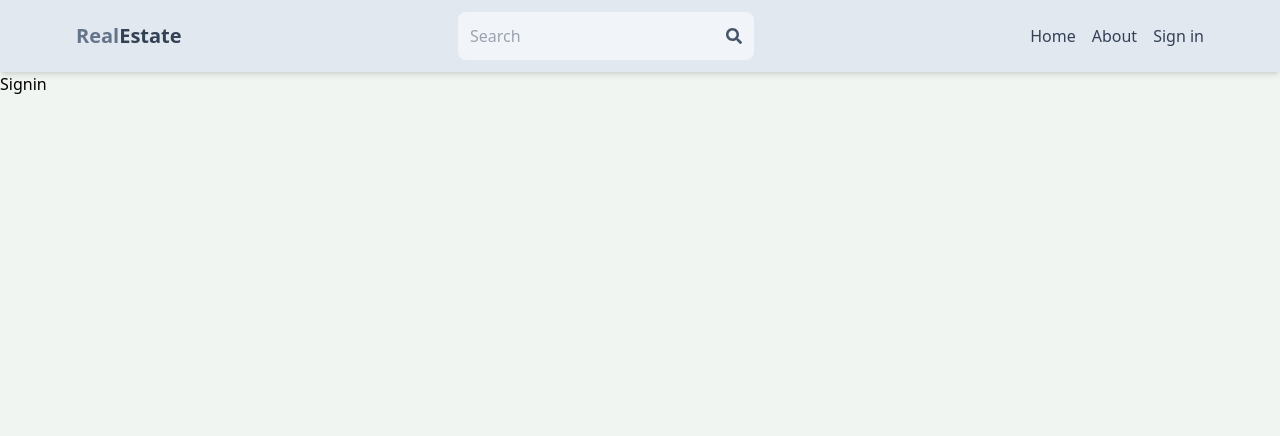
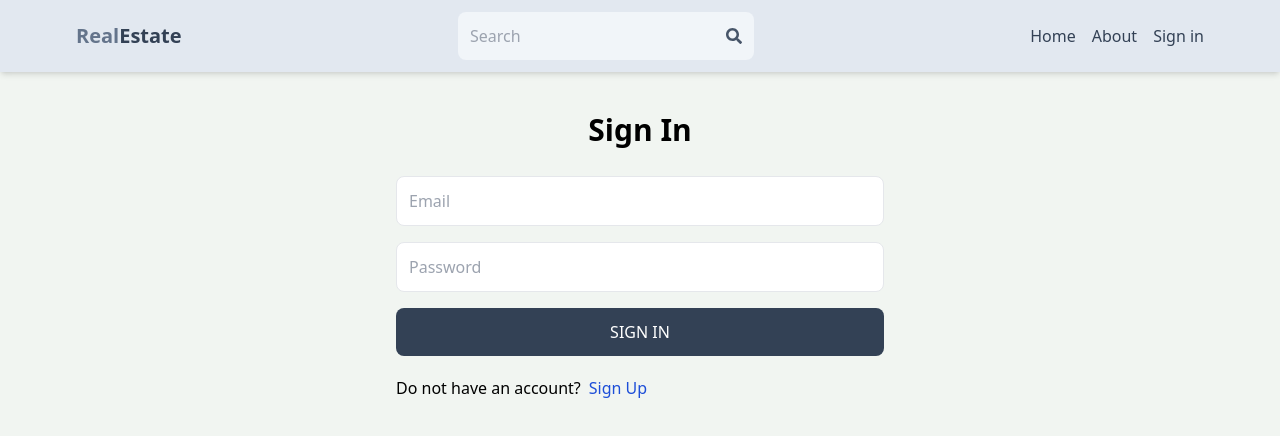
Before and after one commit to Nderim45/estate-frontend, a React (Vite) app: page /sign-in in a window 1280 px wide. Shown: the top 436 px of the page. Built offline with nearby package versions, Linux system fonts and the light colour scheme.

Commit message:
Completed Sign In page

```diff
--- a/src/pages/SignIn.jsx
+++ b/src/pages/SignIn.jsx
@@ -1,9 +1,81 @@
-import React from 'react'
+import React, { useState } from "react";
+import { Link, useNavigate } from "react-router-dom";
 
 const SignIn = () => {
+  const navigate = useNavigate();
+  const [formData, setFormData] = useState({});
+  const [error, setError] = useState(null);
+  const [loading, setLoading] = useState(false);
+
+  const handleChange = (event) => {
+    setFormData({ ...formData, [event.target.id]: event.target.value });
+  };
+
+  const handleSubmit = async (event) => {
+    event.preventDefault();
+    try {
+      setLoading(true);
+      const response = await fetch(
+        `${import.meta.env.VITE_APP_BACKEND_URL}/auth/signin`,
+        {
+          method: "POST",
+          headers: {
+            "Content-Type": "application/json",
+          },
+          body: JSON.stringify(formData),
+        }
+      );
+      const data = await response.json();
+      if (data.success === false) {
+        setLoading(false);
+        setError(data.message);
+        return;
+      }
+      setLoading(false);
+      setError(null);
+      navigate("/");
+    } catch (error) {
+      setLoading(false);
+      setError(error.message);
+    }
+  };
+
+  console.log(formData);
   return (
-    <div>Signin</div>
-  )
-}
+    <div className="p-3 max-w-lg mx-auto">
+      <h1 className="text-3xl text-center font-semibold my-7">Sign In</h1>
+      <form onSubmit={handleSubmit} className="flex flex-col gap-4 ">
+        <input
+          type="email"
+          placeholder="Email"
+          className="border p-3 rounded-lg"
+          id="email"
+          onChange={handleChange}
+        />
+        <input
+          type="password"
+          placeholder="Password"
+          className="border p-3 rounded-lg"
+          id="password"
+          onChange={handleChange}
+        />
+        <button
+          disabled={loading}
+          className="bg-slate-700 text-white p-3 rounded-lg uppercase hover:opacity-95 disabled:opacity-80"
+        >
+          {loading ? "Loading..." : "Sign In"}
+        </button>
+      </form>
 
-export default SignIn
+      <div className="flex gap-2 mt-5">
+        <p>Do not have an account?</p>
+        <Link to="/sign-up">
+          <span className="text-blue-700">Sign Up</span>
+        </Link>
+      </div>
+      {error && <p className="text-red-500 mt-5">{error}</p>}
+    </div>
+  );
+};
+
+export default SignIn;
```
